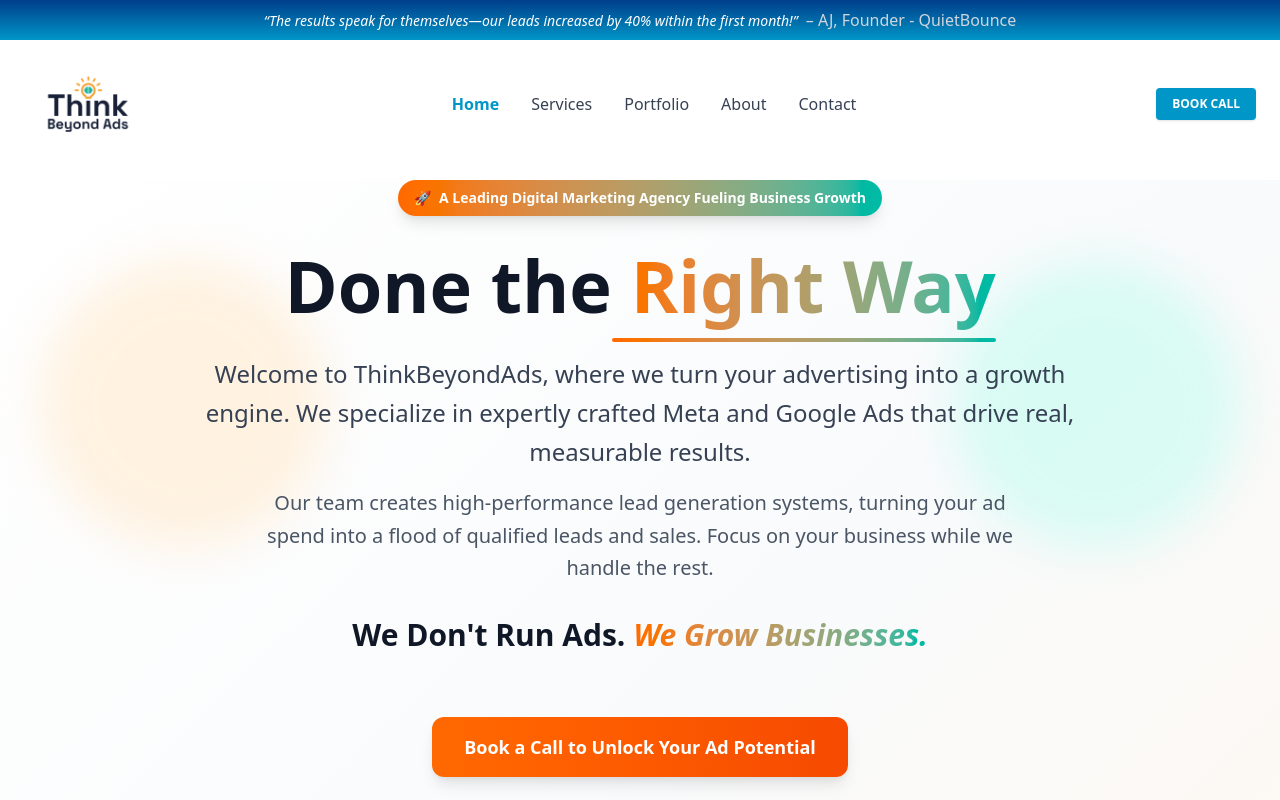
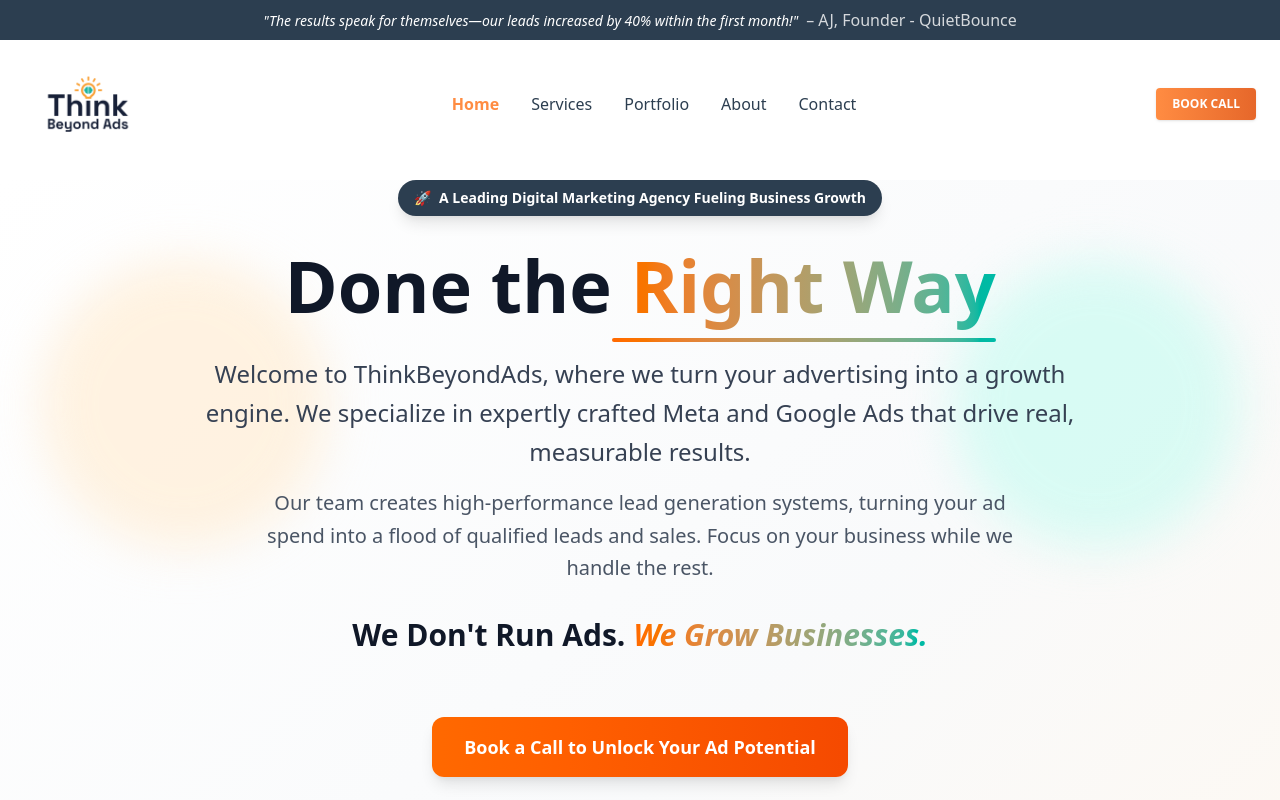
Before and after one commit to saadsrabon/thinkbeyondads, a React (Vite) app: page / in a window 1280 px wide. Shown: the top 800 px of the page. Built offline with nearby package versions, Linux system fonts and the light colour scheme.

Commit message:
[Fix] Changed the top header Background Color , Added a global css

```diff
--- a/src/App.jsx
+++ b/src/App.jsx
@@ -42,7 +42,7 @@ function App() {
         {/* Hero Content */}
         <div className="relative z-10 max-w-5xl mx-auto">
           {/* Badge */}
-          <div className="mb-6 inline-flex items-center px-4 py-2 rounded-full bg-gradient-to-r from-orange-500 to-teal-500 text-white text-sm font-semibold shadow-lg">
+          <div className="mb-6 inline-flex items-center px-4 py-2 rounded-full bg-bg-dark text-white text-sm font-semibold shadow-lg">
             <span className="mr-2">🚀</span>
             A Leading Digital Marketing Agency Fueling Business Growth
           </div>
--- a/src/shared/Navbar.jsx
+++ b/src/shared/Navbar.jsx
@@ -11,7 +11,7 @@ export default function Navbar() {
 
   const testimonials = [
     {
-      content: "Our brand visibility has skyrocketed thanks to the team’s tailored ad campaigns.",
+      content: "Our brand visibility has skyrocketed thanks to the team's tailored ad campaigns.",
       name: "Sami",
       role: "Founder - Motor City"
     },
@@ -67,7 +67,7 @@ export default function Navbar() {
       {/* Fixed Top Bar */}
       <div className="fixed top-0 left-0 w-full z-50">
         {/* Testimonial Bar */}
-        <div className="bg-gradient-to-b from-[#023E8A] to-[#0096C7] text-white w-full py-2 px-6 sm:px-12 overflow-hidden">
+        <div className="bg-bg-dark text-white w-full py-2 px-6 sm:px-12 overflow-hidden">
           <AnimatePresence mode="wait">
             <motion.div
               key={index}
@@ -77,8 +77,8 @@ export default function Navbar() {
               transition={{ duration: 0.6 }}
               className="text-center max-w-4xl mx-auto"
             >
-              <span className="text-sm sm:text-md italic">“{testimonials[index].content}”</span>
-              <span className="mt-2 text-xs sm:text-base text-gray-300 ml-2">
+              <span className="text-sm sm:text-md italic">"{testimonials[index].content}"</span>
+              <span className="mt-2 text-xs sm:text-base text-white/80 ml-2">
                 – {testimonials[index].name}, {testimonials[index].role}
               </span>
             </motion.div>
@@ -100,36 +100,36 @@ export default function Navbar() {
           </div>
 
           {/* Desktop Menu */}
-          <ul className="hidden md:flex space-x-8 font-sans text-sm text-gray-700">
+          <ul className="hidden md:flex space-x-8 font-sans text-sm text-[#2C3E50]">
             <NavLink to="/" className={({ isActive }) =>
-              `hover:text-[#0096C7] text-[1rem] cursor-pointer ${isActive ? "text-[#0096C7] font-bold" : "text-gray-700"
+              `hover:text-[#FF8C42] text-[1rem] cursor-pointer transition-colors duration-300 ${isActive ? "text-[#FF8C42] font-bold" : "text-[#2C3E50]"
               }`
             }>Home</NavLink>
             <NavLink to="/services" className={({ isActive }) =>
-              `hover:text-[#0096C7] text-[1rem] cursor-pointer ${isActive ? "text-[#0096C7] font-bold" : "text-gray-700"
+              `hover:text-[#FF8C42] text-[1rem] cursor-pointer transition-colors duration-300 ${isActive ? "text-[#FF8C42] font-bold" : "text-[#2C3E50]"
               }`
             }>Services</NavLink>
             <NavLink to="/portfolio" className={({ isActive }) =>
-              `hover:text-[#0096C7] text-[1rem] cursor-pointer ${isActive ? "text-[#0096C7] font-bold" : "text-gray-700"
+              `hover:text-[#FF8C42] text-[1rem] cursor-pointer transition-colors duration-300 ${isActive ? "text-[#FF8C42] font-bold" : "text-[#2C3E50]"
               }`
             }>Portfolio</NavLink>
             <NavLink to="/about" className={({ isActive }) =>
-              `hover:text-[#0096C7] text-[1rem] cursor-pointer ${isActive ? "text-[#0096C7] font-bold" : "text-gray-700"
+              `hover:text-[#FF8C42] text-[1rem] cursor-pointer transition-colors duration-300 ${isActive ? "text-[#FF8C42] font-bold" : "text-[#2C3E50]"
               }`
             }>About</NavLink>
             <NavLink to="/contact" className={({ isActive }) =>
-              `hover:text-[#0096C7] text-[1rem] cursor-pointer ${isActive ? "text-[#0096C7] font-bold" : "text-gray-700"
+              `hover:text-[#FF8C42] text-[1rem] cursor-pointer transition-colors duration-300 ${isActive ? "text-[#FF8C42] font-bold" : "text-[#2C3E50]"
               }`
             }>Contact</NavLink>
           </ul>
 
           {/* Mobile Menu Button */}
-          <div className="md:hidden text-3xl cursor-pointer text-gray-800" onClick={toggleMenu}>
+          <div className="md:hidden text-3xl cursor-pointer text-[#2C3E50]" onClick={toggleMenu}>
             {menuOpen ? <FiX /> : <FiMenu />}
           </div>
 
           {/* Book Call Button */}
-          <button onClick={() => window.open('https://calendly.com/thinkbeyondads/30min')} className="hidden md:block bg-[#0096C7] text-white px-4 py-2 rounded font-bold uppercase text-xs shadow hover:bg-[#023E8A] transition">
+          <button onClick={() => window.open('https://calendly.com/thinkbeyondads/30min')} className="hidden md:block bg-gradient-to-r from-[#FF8C42] to-[#E6672A] hover:from-[#E6672A] hover:to-[#FF8C42] text-white px-4 py-2 rounded font-bold uppercase text-xs shadow hover:shadow-lg transition-all duration-300">
             Book Call
           </button>
         </nav>
@@ -147,7 +147,7 @@ export default function Navbar() {
             animate={{ opacity: 1 }}
             exit={{ opacity: 0 }}
             transition={{ duration: 0.3 }}
-            className="fixed inset-0 bg-white z-40 flex flex-col items-center justify-center space-y-8 text-gray-800 text-xl font-semibold"
+            className="fixed inset-0 bg-white z-40 flex flex-col items-center justify-center space-y-8 text-[#2C3E50] text-xl font-semibold"
           >
             {['/', '/services', '/portfolio', '/about', '/contact'].map((path, index) => {
               const labelMap = {
@@ -168,7 +168,7 @@ export default function Navbar() {
                     to={path}
                     onClick={() => setMenuOpen(false)}
                     className={({ isActive }) =>
-                      `cursor-pointer transition-colors duration-300 hover:text-[#0096C7] ${isActive ? 'text-[#0096C7] font-bold' : 'text-gray-800'
+                      `cursor-pointer transition-colors duration-300 hover:text-[#FF8C42] ${isActive ? 'text-[#FF8C42] font-bold' : 'text-[#2C3E50]'
                       }`
                     }
                   >
@@ -181,7 +181,7 @@ export default function Navbar() {
               initial={{ opacity: 0, y: 20 }}
               animate={{ opacity: 1, y: 0 }}
               transition={{ delay: 0.6 }}
-              className="mt-12 text-gray-500 hover:text-red-500 text-sm underline"
+              className="mt-12 text-[#6C757D] hover:text-[#DC3545] text-sm underline transition-colors duration-300"
               onClick={() => setMenuOpen(false)}
             >
               Close Menu
```
